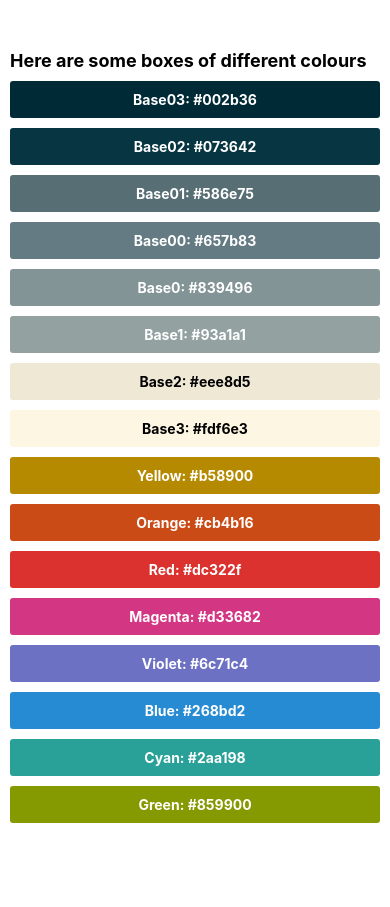
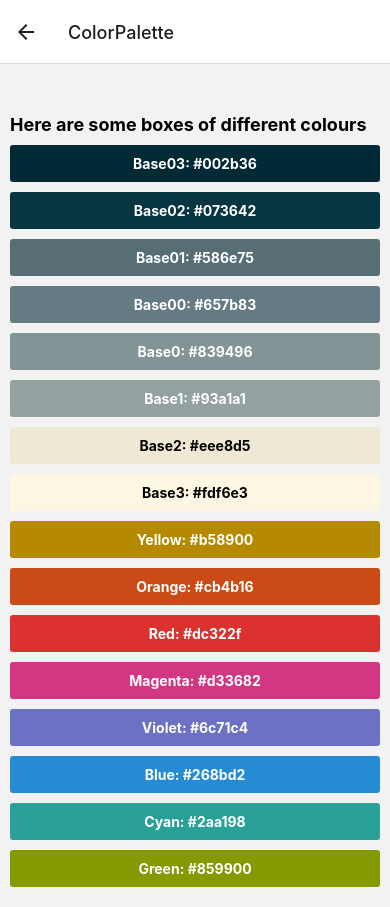
Before and after one commit to nickelead/feast, a React Native app: screen /ColorPalette in a window 390 px wide. Before the commit the page ends 844 px from the top, so only its background shows below. Built offline with nearby package versions, Linux system fonts and the light colour scheme.

Commit message:
feat(app): Add react-navigation

```diff
--- a/src/App.js
+++ b/src/App.js
@@ -1,48 +1,21 @@
+import 'react-native-gesture-handler';
 import React from 'react';
-import { FlatList, Text, SafeAreaView, StyleSheet } from 'react-native';
-import { ColorBox } from './components';
-import { COLORS } from './constants';
+import { NavigationContainer } from '@react-navigation/native';
+import { createStackNavigator } from '@react-navigation/stack';
+import Home from './screens/Home';
+import ColorPalette from './screens/ColorPalette';
 
 const App = () => {
+  const Stack = createStackNavigator();
+
   return (
-    <SafeAreaView>
-      <FlatList
-        style={styles.top}
-        data={COLORS}
-        keyExtractor={({ hexCode }) => hexCode}
-        renderItem={({ item }) => (
-          <ColorBox colorName={item.colorName} hexCode={item.hexCode} />
-        )}
-        ListHeaderComponent={
-          <Text style={styles.heading}>
-            Here are some boxes of different colours
-          </Text>
-        }
-      />
-      {/*<ScrollView style={styles.top}>*/}
-      {/*  <Text style={styles.heading}>*/}
-      {/*    Here are some boxes of different colours*/}
-      {/*  </Text>*/}
-      {/*  <ColorBox colorName={'Cyan'} hexCode={'#2aa198'} />*/}
-      {/*  <ColorBox colorName={'Blue'} hexCode={'#268bd2'} />*/}
-      {/*  <ColorBox colorName={'Magenta'} hexCode={'#d33682'} />*/}
-      {/*  <ColorBox colorName={'Orange'} hexCode={'#cb4b16'} />*/}
-      {/*</ScrollView>*/}
-    </SafeAreaView>
+    <NavigationContainer>
+      <Stack.Navigator>
+        <Stack.Screen name="Home" component={Home} />
+        <Stack.Screen name="ColorPalette" component={ColorPalette} />
+      </Stack.Navigator>
+    </NavigationContainer>
   );
 };
 
-const styles = StyleSheet.create({
-  heading: {
-    fontSize: 18,
-    fontWeight: 'bold',
-    marginBottom: 10,
-  },
-  top: {
-    paddingTop: 50,
-    paddingHorizontal: 10,
-    paddingBottom: 10,
-  },
-});
-
 export default App;
--- /dev/null
+++ b/src/screens/ColorPalette.js
@@ -0,0 +1,37 @@
+import React from 'react';
+import { Text, StyleSheet, FlatList } from 'react-native';
+import { COLORS } from '../constants';
+import { ColorBox } from '../components';
+
+const ColorPalette = () => {
+  return (
+    <FlatList
+      style={styles.top}
+      data={COLORS}
+      keyExtractor={({ hexCode }) => hexCode}
+      renderItem={({ item }) => (
+        <ColorBox colorName={item.colorName} hexCode={item.hexCode} />
+      )}
+      ListHeaderComponent={
+        <Text style={styles.heading}>
+          Here are some boxes of different colours
+        </Text>
+      }
+    />
+  );
+};
+
+const styles = StyleSheet.create({
+  heading: {
+    fontSize: 18,
+    fontWeight: 'bold',
+    marginBottom: 10,
+  },
+  top: {
+    paddingTop: 50,
+    paddingHorizontal: 10,
+    paddingBottom: 10,
+  },
+});
+
+export default ColorPalette;
--- /dev/null
+++ b/src/screens/Home.js
@@ -0,0 +1,14 @@
+import React from 'react';
+import { View, Text, TouchableOpacity } from 'react-native';
+
+const Home = ({ navigation }) => {
+  return (
+    <View>
+      <TouchableOpacity onPress={() => navigation.navigate('ColorPalette')}>
+        <Text>Solarized</Text>
+      </TouchableOpacity>
+    </View>
+  );
+};
+
+export default Home;
```
Also changed, not shown: package.json (+8 -1 lines), src/screens/FirstPage.js (added, +31 -0 lines), 3 other files (tests, documents, lock files or other folders).
